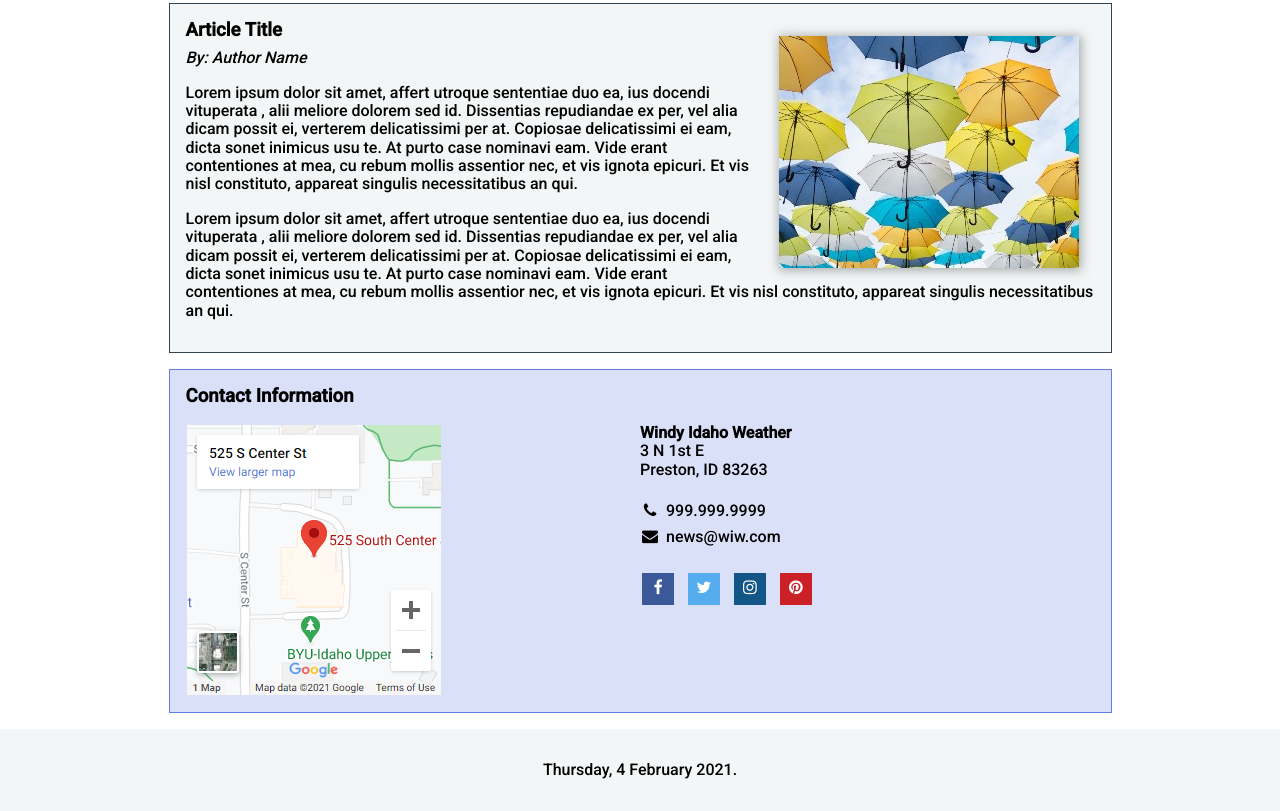
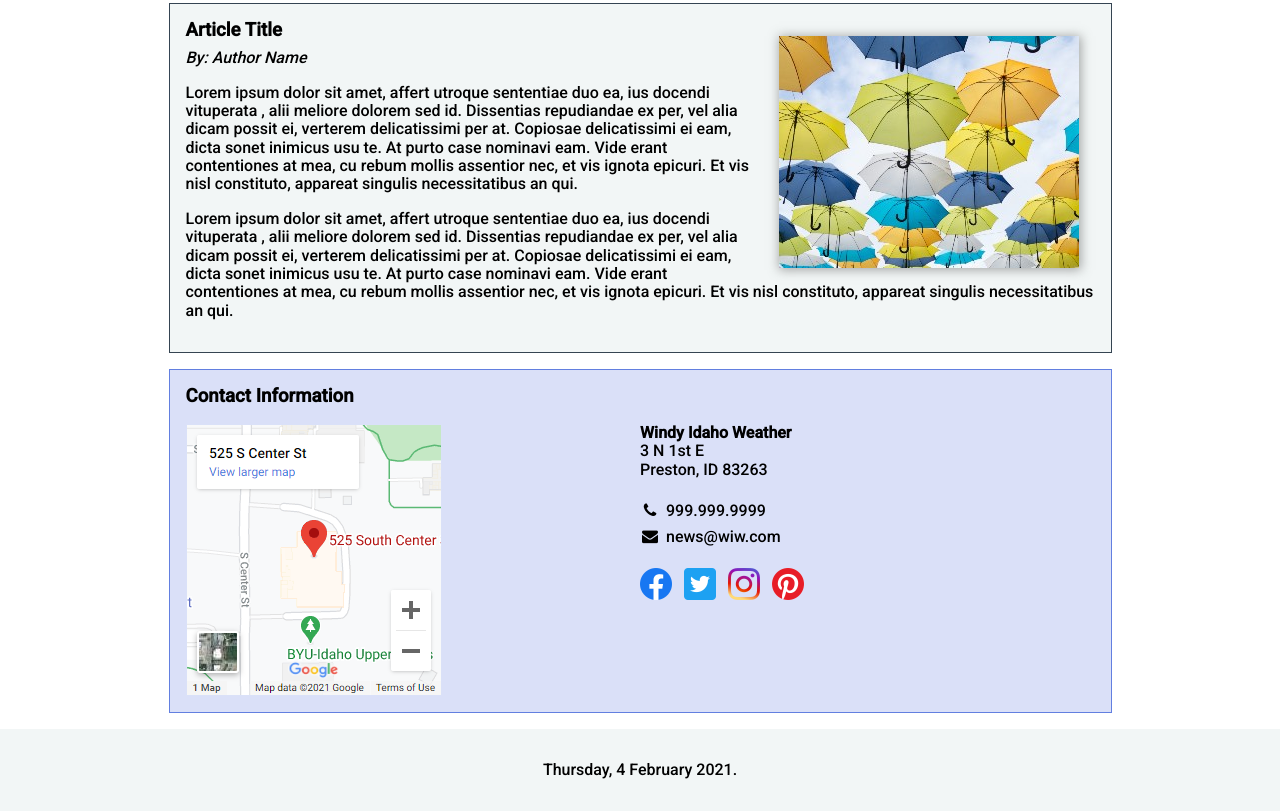
Before and after one commit to stava-11/stava-11.github.io, a plain HTML site: page lesson05/preston-4.html in a window 1280 px wide. Shown: the part 947-1758 px from the top of the page. Drawn offline with Linux system fonts and the light colour scheme.

Commit message:
Add files via upload

```diff
--- a/lesson05/css/small.css
+++ b/lesson05/css/small.css
@@ -279,14 +279,12 @@ main h2 {
 
 .contactInfo li a {
     text-decoration: none;
-
 }
 
-.contactInfo li a i {
-    padding: .4rem 0 0;
+.contactInfo li a img {
     margin-right: .5rem;
+    height: 2rem;
     width: 2rem;
-    height: 2rem;
 }
 
 footer {
--- a/lesson05/preston-4.html
+++ b/lesson05/preston-4.html
@@ -154,10 +154,10 @@
                     <li><i class="fa fa-envelope"></i>news@wiw.com</li>
                     <br>
                     <li>
-                        <a href="facebook.com"><i class="fa fa-facebook"></i> </a>
-                        <a href="twitter.com"><i class="fa fa-twitter"></i> </a>
-                        <a href="instagram.com"><i class="fa fa-instagram"></i> </a>
-                        <a href="pinterest.com"><i class="fa fa-pinterest"></i> </a>
+                        <a href="facebook.com"><img src="images/facebook.png"></a>
+                        <a href="twitter.com"><img src="images/twitter.png"></a>
+                        <a href="instagram.com"><img src="images/instagram.png"></a>
+                        <a href="pinterest.com"><img src="images/pinterest.png"></a>
                     </li>
                 </ul>
             </div>
```
Also changed, not shown: lesson05/images/facebook.png (added), lesson05/images/instagram.png (added), lesson05/images/pinterest.png (added), lesson05/images/twitter.png (added).
